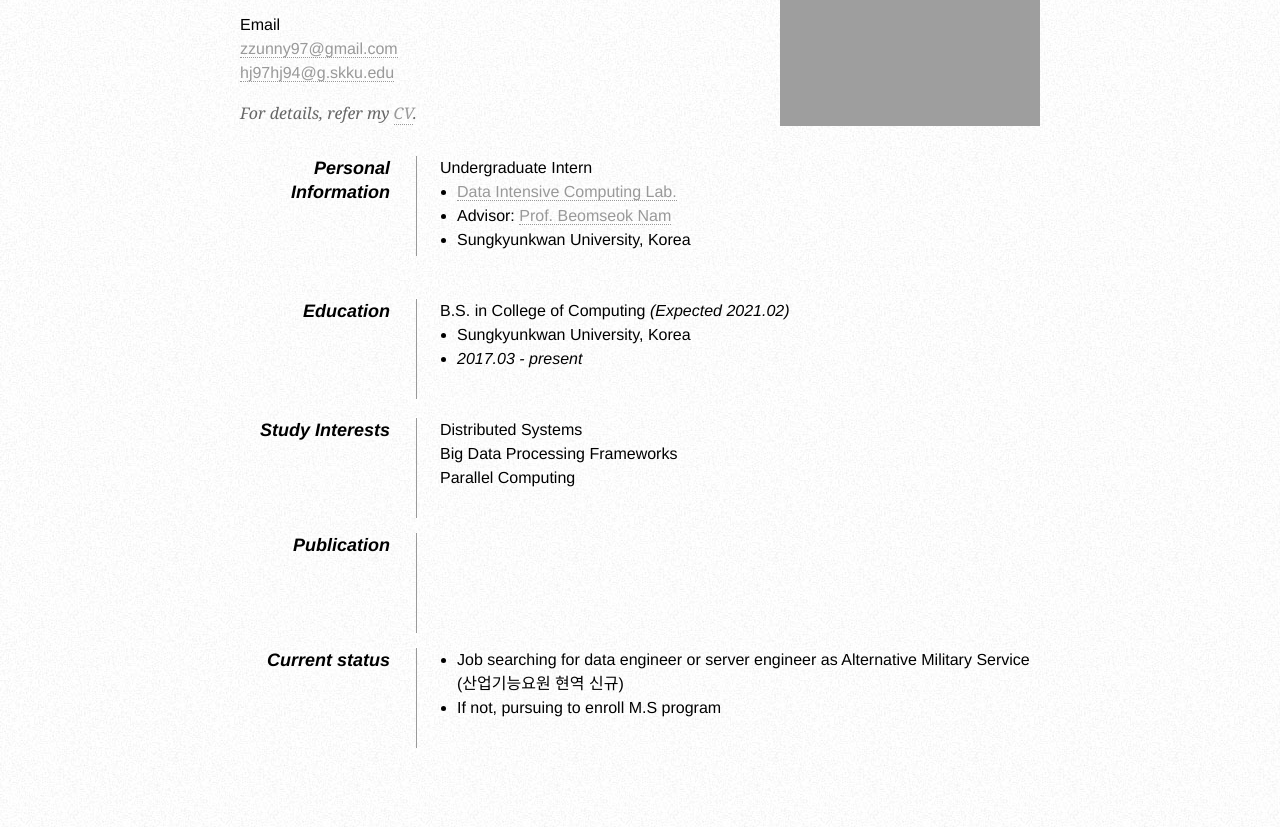
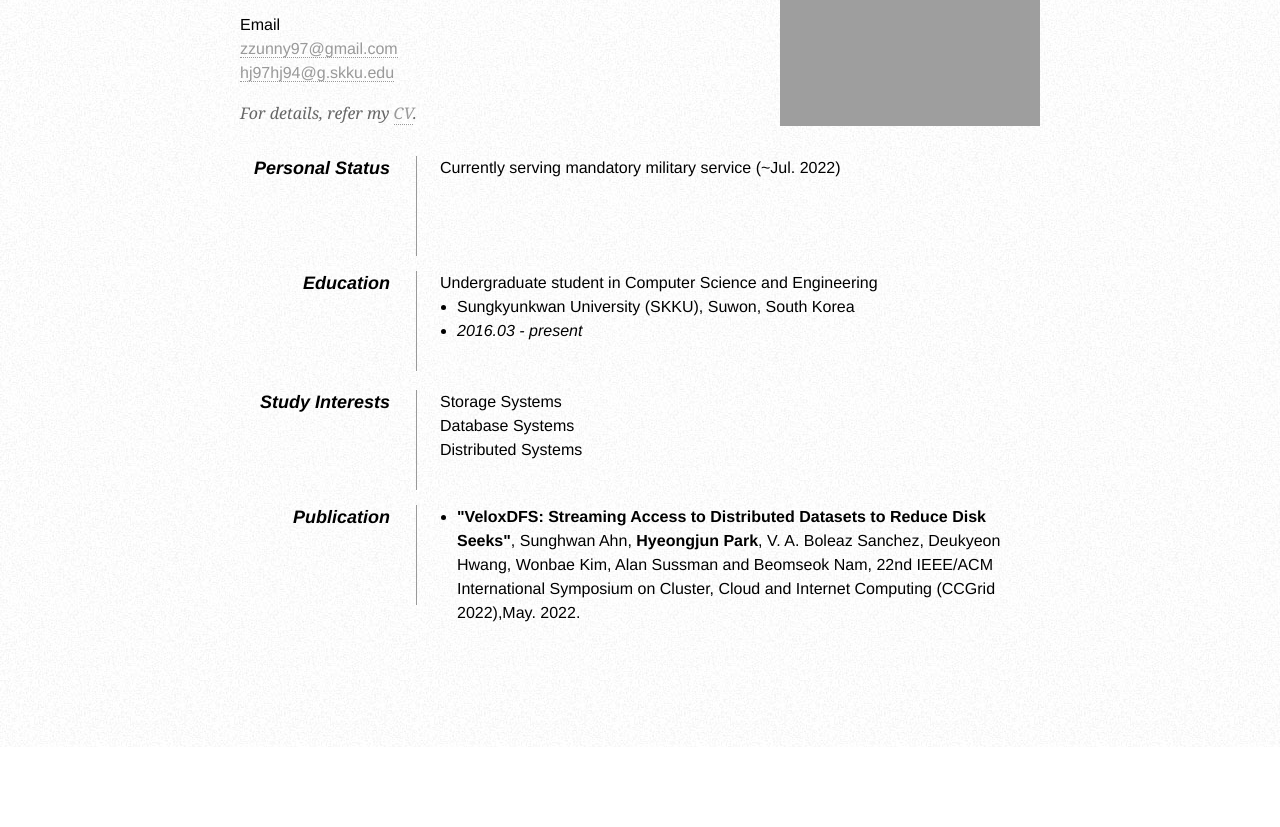
Before and after one commit to zzunny97/zzunny97.github.io, a plain HTML site: page index.html in a window 1280 px wide. Shown: the part 84-911 px from the top of the page. After the commit the page ends 831 px from the top, so only its background shows below. Drawn offline with Linux system fonts and the light colour scheme; grey boxes are pictures that could not be loaded.

Commit message:
2022.03.21

```diff
--- a/index.html
+++ b/index.html
@@ -49,7 +49,7 @@
 
         <div id="objective">
             <p>
-				For details, refer my <a href="http://dicl.skku.edu/~zzunny/HyeongjunPark.pdf">CV</a>.
+				For details, refer my <a href="http://zzunny97.github.io/CV.pdf">CV</a>.
             </p>
         </div>
 
@@ -57,24 +57,19 @@
 
         <dl>
             <dd class="clear"></dd>
-            <dt>Personal Information</dt>
+            <dt>Personal Status</dt>
             <dd>
-				Undergraduate Intern
-				<ul>
-				<li><a href="http://dicl.skku.edu">Data Intensive Computing Lab.</a> </li>
-				<li>Advisor: <a href="http://dicl.skku.edu/~bnam/">Prof. Beomseok Nam</a></li>
-				<li>Sungkyunkwan University, Korea </li>
-				</ul>
+				Currently serving mandatory military service (~Jul. 2022)</br>
 				</p>
             </dd>
 
             <dd class="clear"></dd>
             <dt>Education</dt>
             <dd>
-                B.S. in College of Computing<i> (Expected 2021.02)</i></br>
+                Undergraduate student in Computer Science and Engineering</br>
 				<ul>
-				<li>Sungkyunkwan University, Korea</li>
-				<li><i>2017.03 - present</i></li>
+				<li>Sungkyunkwan University (SKKU), Suwon, South Korea</li>
+				<li><i>2016.03 - present</i></li>
 				</ul>
             </dd>
 
@@ -82,9 +77,9 @@
 
             <dt>Study Interests</dt>
             <dd>
+				Storage Systems</br>
+				Database Systems</br>
 				Distributed Systems</br>
-				Big Data Processing Frameworks</br>
-				Parallel Computing</br>
             </dd>
 
             <dd class="clear"></dd>
@@ -92,17 +87,11 @@
             <dt>Publication</dt>
             <dd>
                 <ul>
+				<li> <b>"VeloxDFS: Streaming Access to Distributed Datasets to Reduce Disk Seeks"</b>, Sunghwan Ahn, <b>Hyeongjun Park</b>, V. A. Boleaz Sanchez, Deukyeon Hwang, Wonbae Kim, Alan Sussman and Beomseok Nam, 22nd IEEE/ACM International Symposium on Cluster, Cloud and Internet Computing (CCGrid 2022),May. 2022.
                 </ul>
             </dd>
 
             <dd class="clear"></dd>
-            <dt>Current status</dt>
-            <dd>
-                <ul>
-					<li>Job searching for data engineer or server engineer as Alternative Military Service (산업기능요원 현역 신규)</li>
-					<li>If not, pursuing to enroll M.S program</li>
-                </ul>
-            </dd>
 
             <dd class="clear"></dd>
         </dl>
```
Also changed, not shown: 2 other files.
